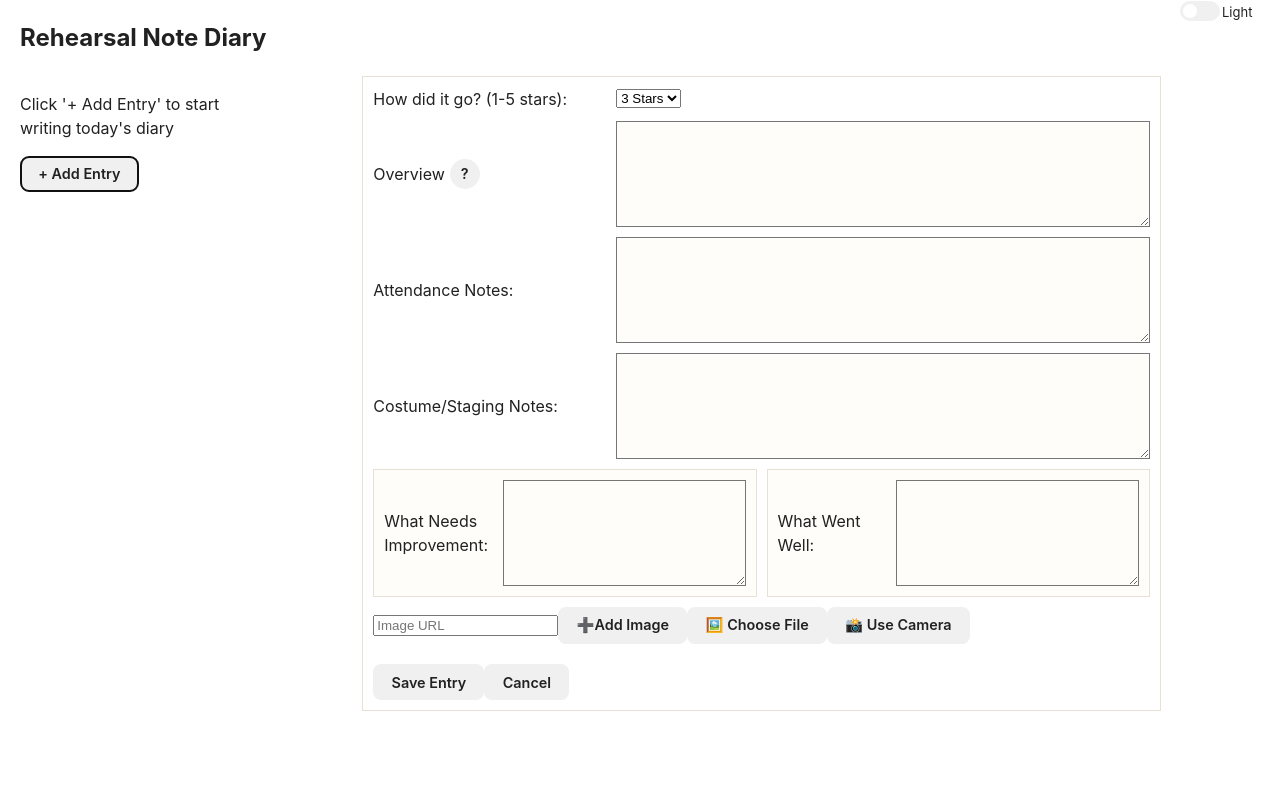
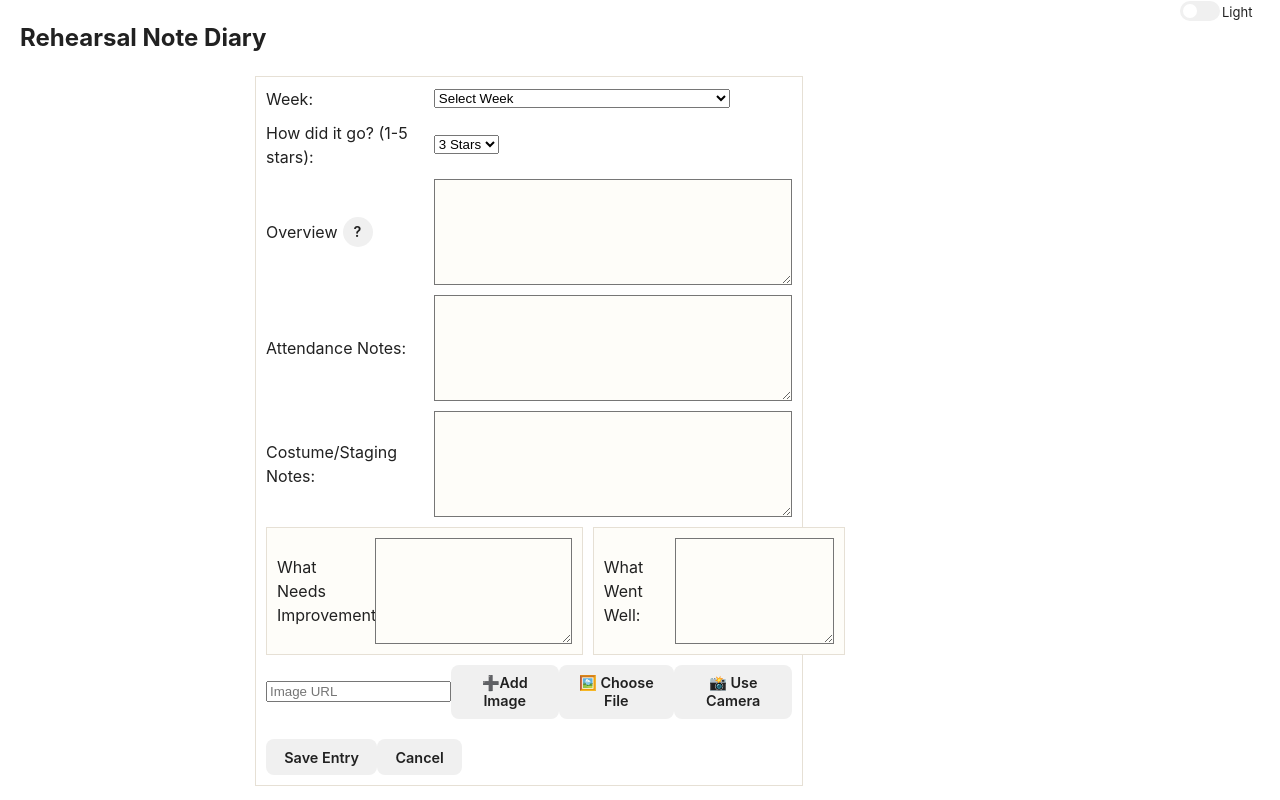
Before and after one commit to boblete/rehearsal-notebook, a React (Vite) app: page / in a window 1280 px wide. Both pictures are taken after a click on the button "+ Add Entry". Built offline with nearby package versions, Linux system fonts and the light colour scheme.

Commit message:
Adding in css changes and week titles

```diff
--- a/src/App.css
+++ b/src/App.css
@@ -48,7 +48,7 @@
   padding: 10px;
   background-color: var(--paper-color);
   border-radius: 5px;
-  min-width:40%;
+  width:100%;
 }
 
 .help-button {
@@ -94,13 +94,13 @@
 }
 
 .entry-date {
-  width: 30%; /* Adjust width as needed */
+  width: 100%; /* Adjust width as needed */
   font-size: 0.8em; /* Adjust the font size as needed */
   text-align: center; /* Center the text */
 }
 
 .entry-content {
-  width: 70%; /* Adjust width as needed */
+  width: 100%; /* Adjust width as needed */
 }
 
 .diary-form {
@@ -149,6 +149,9 @@
   box-sizing: border-box; /* Include padding in width */border-color: var(--border-color);
   background-color: var(--paper-color);
 
+}
+.sidebar .selected {
+  background-color: #2a2a2a;
 }
 
 /* Add diary button styles */
--- a/src/App.jsx
+++ b/src/App.jsx
@@ -1,6 +1,7 @@
 import React, { useState, useEffect } from 'react';
 import './App.css';
 import DiaryForm from './DiaryForm';
+import DateList from './DateList';
 import NotebookEntry from './NotebookEntry';
 
 
@@ -13,7 +14,14 @@ function App() {
     }
     return window.matchMedia('(prefers-color-scheme: dark)').matches; // Default to system preference
   });
-
+  const weekTitles = ["Week 1:Meeting the play ",
+                        "Week 2:Building the world of the play",
+                        "Week 3:Interpreting key scenes and speeches",
+                        "Week 4:Interpreting key scenes and speeches",
+                        "Week 5:Key characters and relationships",
+                        "Week 6:Key characters and relationships",
+                        "Week 7:Over to you",
+                        "Week 8:Outcomes"]
   useEffect(() => {
     const root = document.documentElement;
     if (isDarkMode) {
@@ -50,9 +58,7 @@ function App() {
   const [selectedDate, setSelectedDate] = useState(null);
   const [showForm, setShowForm] = useState(false);
   const [showDeleteModal, setShowDeleteModal] = useState(false);
-
   useEffect(() => {
-
     if(entries == [] || entries === null){
       return;
     }
@@ -60,10 +66,11 @@ function App() {
     localStorage.setItem('entries', JSON.stringify(entries));
   }, [entries]);
 
+
   const handleDateClick = (date) => {
     setSelectedDate(date);
   };
-    const [editFormData, setEditFormData] = useState(null);
+  const [editFormData, setEditFormData] = useState(null);
   const handleEditClick = (entry) => {
     setEditFormData({...entry});
     setShowForm(true);
@@ -84,6 +91,7 @@ function App() {
             whatWentWell: formData.whatWentWell,
             whatNeedsImprovement: formData.whatNeedsImprovement,
             imageUrls: formData.imageUrls,
+            week:formData.week,
             timeStamp: editFormData.timeStamp
           };
         }
@@ -169,41 +177,34 @@ function App() {
     </div>
       <div className="app-container">
 
-          <div className="entry-area">
-          {showForm && <DiaryForm onSubmit={handleSubmit} onCancel={handleCancel} initialData={editFormData} />}
+
+        {!showForm && (<div className="sidebar">
+          <div className="date-list-header">
+            <div className="entry-content">
+              <p>Click '+ Add Entry' to start writing today's entry</p>
+
+            </div>
+            <button className="add-button" onClick={() => {setShowForm(!showForm);  setSelectedDate(null);}}>
+              + Add Entry
+            </button>
+
+          </div>
+          <DateList dates={getUniqueDates()} selectedDate={selectedDate} onDateClick={handleDateClick} />
+
+        </div>)}
+        <div className="entry-area">
+          {showForm && <DiaryForm onSubmit={handleSubmit} onCancel={handleCancel} initialData={editFormData} weekTitles={weekTitles}/>}
           {!showForm && selectedDate && (
             <div>
                 {entries.filter(e => e.date === selectedDate).map((entry) => (
                 <NotebookEntry
                 key={entry.timeStamp}
                  entry={entry}
+                 weekTitles={weekTitles}
                 onDelete={()=>handleDeleteClick(entry)}
                 onEdit={handleEditClick} />
             ))}</div>
           )}
-        </div>
-
-         <div className="sidebar">
-          <div className="date-list-header">
-
-             <div className="entry-content">
-              <p>Click '+ Add Entry' to start writing today's diary</p>
-
-            </div>
-            <button className="add-button" onClick={() => setShowForm(!showForm)}>
-              + Add Entry
-            </button>
-
-          </div>
-          <ul className="date-list">
-          {getUniqueDates().map(date => (
-              <li
-                key={date}
-                className={selectedDate === date ? 'selected' : ''}
-                onClick={() => handleDateClick(date)}
-              >{date}</li>
-            ))}
-          </ul>
         </div>
         {showDeleteModal && (
           <div className="modal">
--- /dev/null
+++ b/src/DateList.jsx
@@ -0,0 +1,19 @@
+// Assuming you have a state variable called selectedDate and a list of dates
+
+const DateList = ({ dates, selectedDate, onDateClick }) => {
+  return (
+    <ul>
+      {dates.map((date) => (
+        <li
+          key={date}
+          onClick={() => onDateClick(date)}
+          className={date === selectedDate ? 'selected' : ''}
+        >
+          {date}
+        </li>
+      ))}
+    </ul>
+  );
+};
+
+export default DateList;
--- a/src/DiaryForm.jsx
+++ b/src/DiaryForm.jsx
@@ -1,7 +1,7 @@
 import React, { useState } from 'react';
 import DiaryFormInputs from './DiaryFormInputs';
 
-const DiaryForm = ({ onSubmit, onCancel, initialData }) => {
+const DiaryForm = ({ onSubmit, onCancel, initialData,weekTitles }) => {
   const [formData, setFormData] = useState(initialData|| {
     overview: '',
     rating: 3,
@@ -35,7 +35,7 @@ const DiaryForm = ({ onSubmit, onCancel, initialData }) => {
 
   return (
     <form onSubmit={handleSubmit} className="diary-form">
-      <DiaryFormInputs formData={formData} setFormData={setFormData} />
+      <DiaryFormInputs formData={formData} setFormData={setFormData} weekTitles={weekTitles}/>
 
       <div className='form-buttons'>
         <button type="submit">Save Entry</button>
--- a/src/DiaryFormInputs.jsx
+++ b/src/DiaryFormInputs.jsx
@@ -1,7 +1,7 @@
 import React, { useState, useRef, useEffect } from 'react'
 import Modal from 'react-modal'
 
-const DiaryFormInputs = ({ formData, setFormData }) => {
+const DiaryFormInputs = ({ formData, setFormData,weekTitles }) => {
     const [imageUrls, setImageUrls] = useState([]);
     const [newImageUrl, setNewImageUrl] = useState('');
     const [newImageBlob, setNewImageBlob] = useState(null);
@@ -145,6 +145,17 @@ const DiaryFormInputs = ({ formData, setFormData }) => {
   return (
         <>
 
+            <div className="form-group">
+                <label htmlFor="week">Week:</label>
+                <select id="week" name="week" value={formData.week || ''} onChange={handleInputChange}>
+                    <option value="">Select Week</option>
+                    {[...Array(8)].map((_, i) => (
+                        <option key={i + 1} value={i}>
+                            {weekTitles[i]}
+                        </option>
+                    ))}
+                </select>
+            </div>
             <div className="form-group">
                 <label htmlFor="rating">How did it go? (1-5 stars):</label>
                 <select id="rating" name="rating" value={formData.rating} onChange={handleInputChange}>
--- a/src/NotebookEntry.jsx
+++ b/src/NotebookEntry.jsx
@@ -1,7 +1,7 @@
 
 import React from 'react';
 import { isValid } from 'date-fns'; // Import isValid
-function NotebookEntry({ entry, onDelete, onEdit }) {
+function NotebookEntry({ entry, onDelete, onEdit,weekTitles }) {
   let formattedDate, formattedTime;
   const date = new Date(entry.timeStamp);
  // console.log(entry,date)
@@ -42,6 +42,7 @@ function NotebookEntry({ entry, onDelete, onEdit }) {
             <div className="rating-stars">
             {renderStars()}
             </div>
+            {entry.week && (<p>{weekTitles[entry.week]}</p>)}
             <p>Overview: {entry.overview}</p>
             <p>Attendance Notes: {entry.attendanceNotes}</p>
             <p>Costume/Stage Notes: {entry.costumeStageNotes}</p>
```
